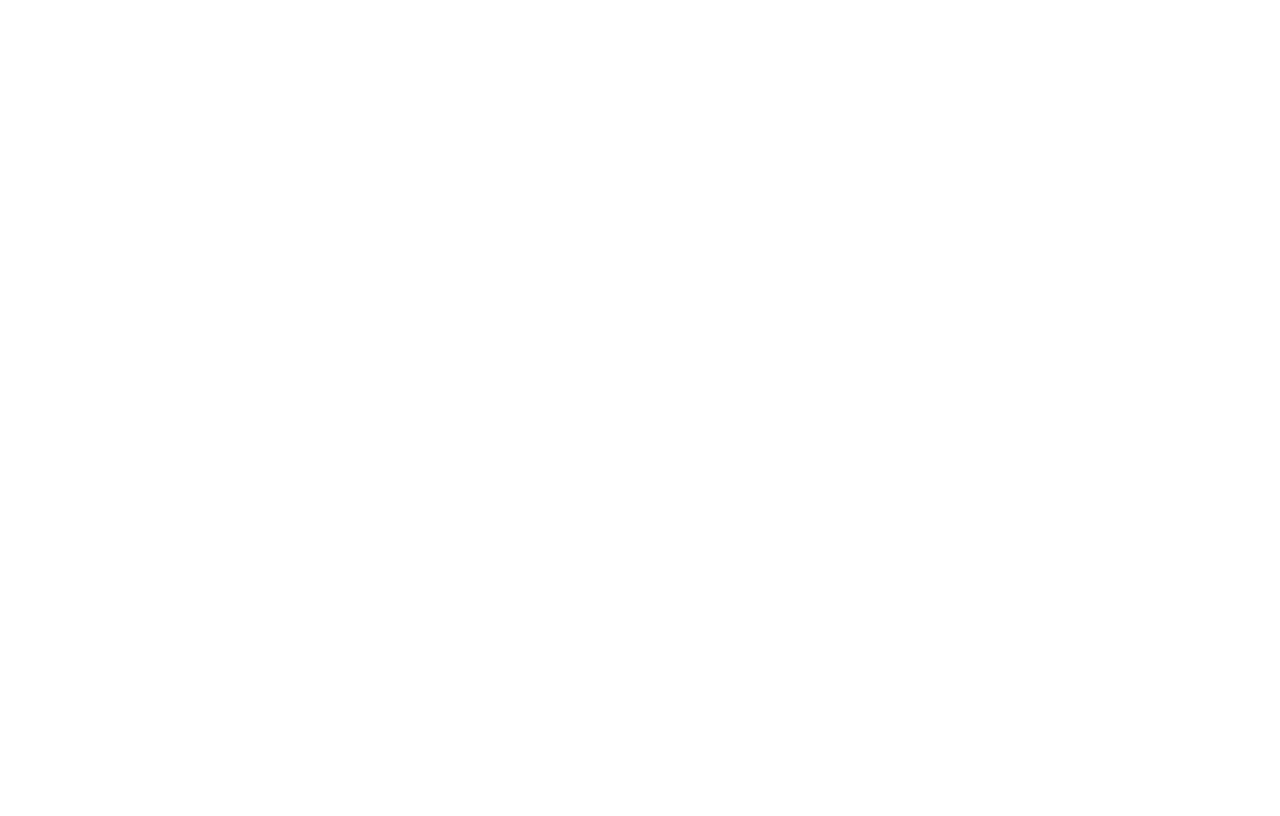
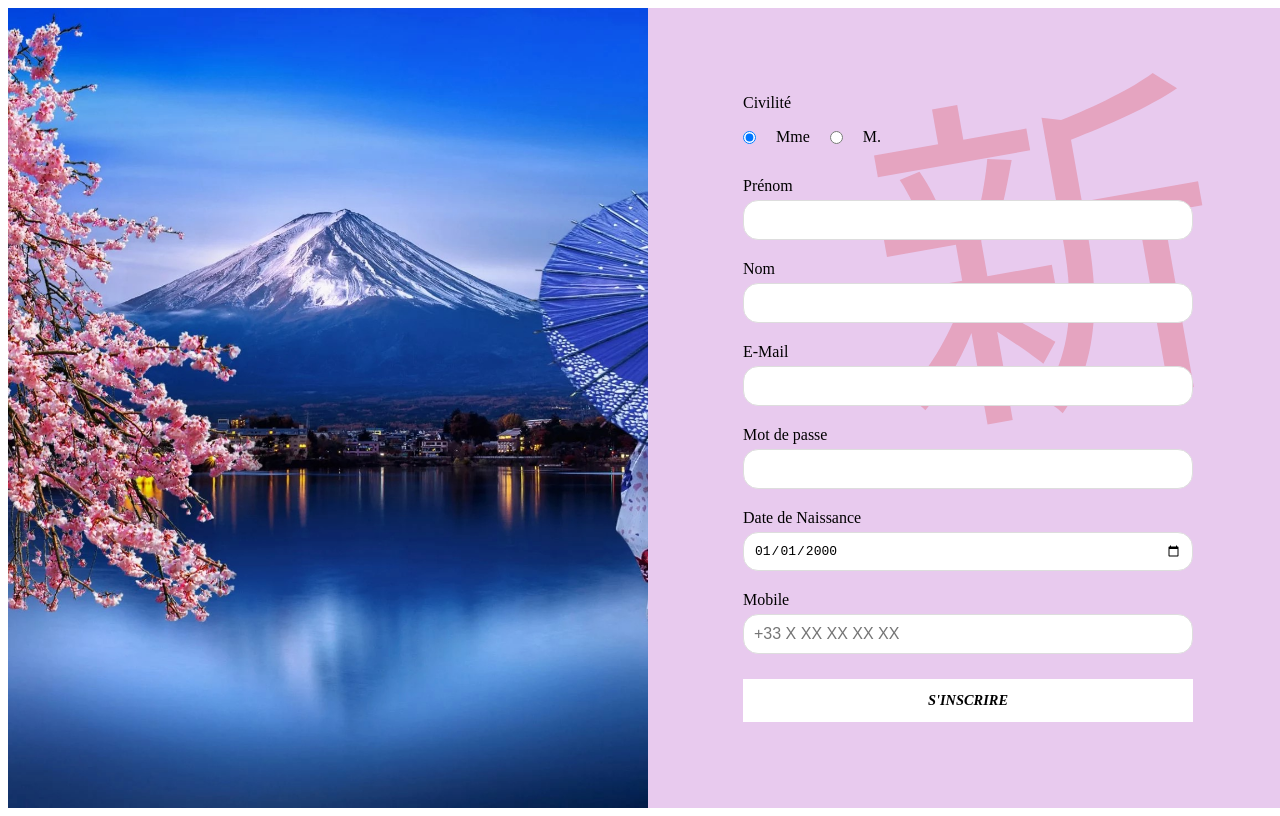
Before and after one commit to Thelaplo/BloomSpiritOfficial, a Vue app in the folder front/: page /inscription in a window 1280 px wide. Before the commit this address had no page. Built offline with nearby package versions, Linux system fonts and the light colour scheme.

Commit message:
j'ai fini l'inscription

```diff
--- a/front/src/router/index.js
+++ b/front/src/router/index.js
@@ -4,16 +4,16 @@
 import HomeView from '../views/HomeView.vue'
 import CarteView from '../views/CarteView.vue'
 import LoginView from '../views/LoginView.vue'
+import InscriptionView from '@/views/InscriptionView.vue'
 
 
 
 const router = createRouter({
   history: createWebHistory(import.meta.env.BASE_URL),
 
-  // ✅ 2. Toutes les routes sont dans un seul tableau 'routes' :
   routes: [
     {
-      // Bonne pratique : utiliser des chemins en minuscules
+
       path: '/',
       name: 'login',
       component: LoginView
@@ -24,10 +24,16 @@
       component: HomeView
     },
     {
-      // Bonne pratique : utiliser des chemins en minuscules
+
       path: '/carte',
       name: 'carte',
       component: CarteView
+    },
+    {
+
+      path: '/inscription',
+      name: 'inscription',
+      component: InscriptionView
     },
 
   ]
--- /dev/null
+++ b/front/src/views/InscriptionView.vue
@@ -0,0 +1,253 @@
+<template>
+  <div class="login-page-container">
+    <div class="image-side"></div>
+
+    <div class="form-side">
+      <div class="login-card">
+        <form @submit.prevent="handleRegister" class="login-form">
+
+          <div class="form-group">
+            <label>Civilité</label>
+            <div class="radio-group">
+              <input type="radio" id="mme" value="Mme" v-model="form.civilite"> <label for="mme">Mme</label>
+              <input type="radio" id="m" value="M." v-model="form.civilite"> <label for="m">M.</label>
+            </div>
+          </div>
+
+          <div class="form-row">
+            <div class="form-group">
+              <label for="firstname">Prénom</label>
+              <input type="text" id="firstname" v-model="form.firstname" required>
+            </div>
+            <div class="form-group">
+              <label for="lastname">Nom</label>
+              <input type="text" id="lastname" v-model="form.lastname" required>
+            </div>
+          </div>
+
+          <div class="form-group">
+            <label for="email">E-Mail</label>
+            <input type="email" id="email" v-model="form.email" required>
+          </div>
+
+          <div class="form-group">
+            <label for="password">Mot de passe</label>
+            <input type="password" id="password" v-model="form.password" required>
+          </div>
+
+          <div class="form-group">
+            <label for="birthdate">Date de Naissance</label>
+            <input type="date" id="birthdate" v-model="form.birthdate" class="date-picker">
+          </div>
+          <div class="form-group">
+            <label for="mobile">Mobile</label>
+                <input
+                    type="tel"
+                    id="mobile"
+                    v-model="form.mobile"
+                    placeholder="+33 X XX XX XX XX"
+                    required>
+           </div>
+
+          <div class="action-buttons">
+              <button type="submit" class="register-button primary">S'INSCRIRE</button>
+          </div>
+
+
+        </form>
+      </div>
+    </div>
+  </div>
+</template>
+
+<script setup>
+import { ref } from 'vue';
+
+const form = ref({
+  civilite: 'Mme',
+  firstname: '',
+  lastname: '',
+  email: '',
+  password: '',
+  birthdate: '2000-01-01'
+});
+
+const handleRegister = () => {
+  console.log('Données d\'inscription :', form.value);
+  // Ici tu ajouteras ton appel API plus tard
+};
+</script>
+
+<style scoped>
+/* POLICES & COULEURS */
+:root {
+  --primary-color: #e91e63; /* Rose profond (Pour le texte/bordure) */
+  --secondary-color: #f7e6e9; /* Arrière-plan général clair */
+  --background-pink: #fbe6ec; /* Le rose clair du côté formulaire */
+  --text-dark: #333;
+}
+/* POLICE*/
+@import url('https://fonts.googleapis.com/css2?family=Montserrat:wght@400;700&family=Poppins:wght@400;600&display=swap');
+@import url('https://fonts.googleapis.com/css2?family=Outfit:wght@300;400;700&display=swap');
+@import url('https://fonts.googleapis.com/css2?family=Kalam:wght@400;700&display=swap');
+@import url('https://fonts.googleapis.com/css2?family=Lora:ital,wght@0,400..700;1,400..700&display=swap');
+
+
+/* ----------------------------------- */
+/* 1. CONTENEUR PRINCIPAL (Division 50/50) */
+/* ----------------------------------- */
+
+.login-page-container {
+  display: flex;
+  min-height: 100vh;
+  width: 100vw;
+  background-color: rgb(232, 202, 238);
+}
+
+/* 2. CÔTÉ IMAGE (50% à gauche) */
+.image-side {
+  width: 50%;
+  background-image: url('/public/img/inscription.jpeg'); /* 🔥 Remplacez par le chemin de votre image */
+  background-size: cover;
+  background-position: center;
+}
+
+/* 3. CÔTÉ FORMULAIRE (50% à droite) */
+.form-side {
+  width: 50%;
+  display: flex;
+  justify-content: center;
+  align-items: center;
+  background-color: var(--background-pink); /* Fond rose clair */
+  position: relative; /* Pour positionner le caractère japonais */
+  overflow: hidden;
+}
+
+/* 4. CARACTÈRE JAPONAIS DE FOND (CSS Visuel) */
+.form-side::before {
+    content: '新'; /* Le caractère japonais (à ajuster si vous en avez un autre) */
+    position: absolute;
+    top: 10%;
+    right: 10%;
+    font-size: 350px;
+    font-family: Arial, sans-serif; /* Utilisez une police qui supporte le CJK si possible */
+    /* color: rgba(255, 255, 255, 0.5); Blanc semi-transparent */
+    /* Vous pouvez utiliser une couleur rose très claire si le fond est blanc */
+    color: rgba(223, 105, 124, 0.4);
+    transform: rotate(-10deg);
+    line-height: 1;
+    z-index: 1;
+}
+
+/* 5. CARTE DE CONNEXION (Conteneur du formulaire) */
+.login-card {
+  background-color: transparent; /* Pas de fond blanc, le fond est le form-side */
+  padding: 40px;
+  width: 100%;
+  max-width: 450px;
+  z-index: 2; /* S'assure qu'il est au-dessus du caractère japonais */
+  font-family: 'kalam', cursive;
+}
+
+.login-title {
+  color: var(--primary-color);
+  margin-bottom: 30px;
+  font-size: 1.8em;
+  text-align: center;
+}
+
+/* 6. CHAMPS ET INPUTS */
+.form-group {
+  text-align: left;
+  margin-bottom: 20px;
+  z-index: 5;
+  font-family: 'Lora', serif;
+}
+
+.form-group label {
+  display: block;
+  margin-bottom: 5px;
+  font-weight: 500;
+  color: var(--text-dark);
+}
+
+.form-group input {
+  width: 100%;
+  padding: 10px;
+  border: 1px solid #ddd;
+  border-radius: 5px;
+  font-size: 1em;
+  box-sizing: border-box;
+  background-color: white; /* Fond blanc pour les champs */
+
+  /* 🔥 Bords arrondis plus fins, comme sur le Figma */
+  border-radius: 15px;
+}
+
+/*----------------------------------------------------*/
+/*--------------LOGIN et INSCRIPTION------------------*/
+/*----------------------------------------------------*/
+.action-buttons {
+    display: flex;
+    gap: 20px; /* Espace entre les deux boutons */
+    margin-top: 25px;
+    color : rgb(0, 0, 0);
+}
+
+ .login-button, .register-button {
+font-family: 'Lora', serif;
+  font-weight: 700;
+  font-style: italic;
+  font-size: 0.9rem;
+  text-transform: uppercase;
+  flex: 1;
+  padding: 12px 0;
+  border-radius: 0; /* Rectangle parfait */
+  /* Force le remplissage à etre en blanc */
+  background-color: #ffffff !important;
+  color: #000000 !important;
+  border: 1px solid #ffffff;
+
+  cursor: pointer;
+  text-align: center;
+  transition: all 0.2s ease;
+  display: inline-block;
+  text-decoration: none;
+}
+
+/* Style du bouton SE CONNECTER (Rempli) */
+.login-button {
+  background-color: var(--primary-color);
+  color: rgb(0, 0, 0);
+
+}
+
+/* Style du bouton S'INSCRIRE (Contour) */
+.register-button {
+  background-color: transparent;
+  color: var(--primary-color);
+  line-height: normal;
+}
+.radio-group {
+  display: flex;         /* Aligne les éléments sur une ligne */
+  align-items: center;   /* Aligne verticalement au centre */
+  gap: 20px;             /* Espace entre Mme et M. */
+  margin-top: 5px;
+  height: 40px;          /* Aligne la hauteur sur les autres inputs si besoin */
+}
+
+/* On force les boutons radio à ne pas prendre 100% de largeur */
+.radio-group input[type="radio"] {
+  width: auto !important;
+  margin: 0;
+  cursor: pointer;
+}
+
+.radio-group label {
+  display: inline-block;
+  margin-bottom: 0;       /* Enlève la marge du bas des labels par défaut */
+  cursor: pointer;
+  font-weight: 400;       /* Moins gras que le titre du groupe */
+  font-style: normal;
+}
+</style>
```
Also changed, not shown: front/public/img/inscription.jpeg (added).
